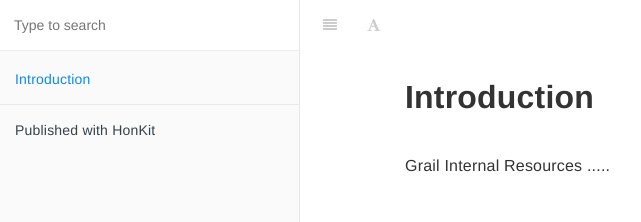
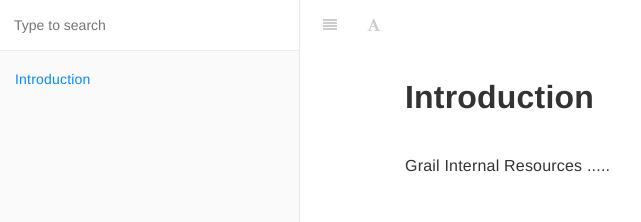
Before and after one commit to DevGCT/resourcebook, a plain HTML site: page _book/index.html in a window 1280 px wide. Shown: the top 222 px of the page, without its empty margins (0-641 px from the left). Drawn offline with Linux system fonts and the light colour scheme.

Commit message:
more updates on index page

```diff
--- a/_book/index.html
+++ b/_book/index.html
@@ -100,13 +100,6 @@
 
 
 
-    <li class="divider"></li>
-
-    <li>
-        <a href="https://github.com/honkit/honkit" target="blank" class="gitbook-link">
-            Published with HonKit
-        </a>
-    </li>
 </ul>
 
 
```
